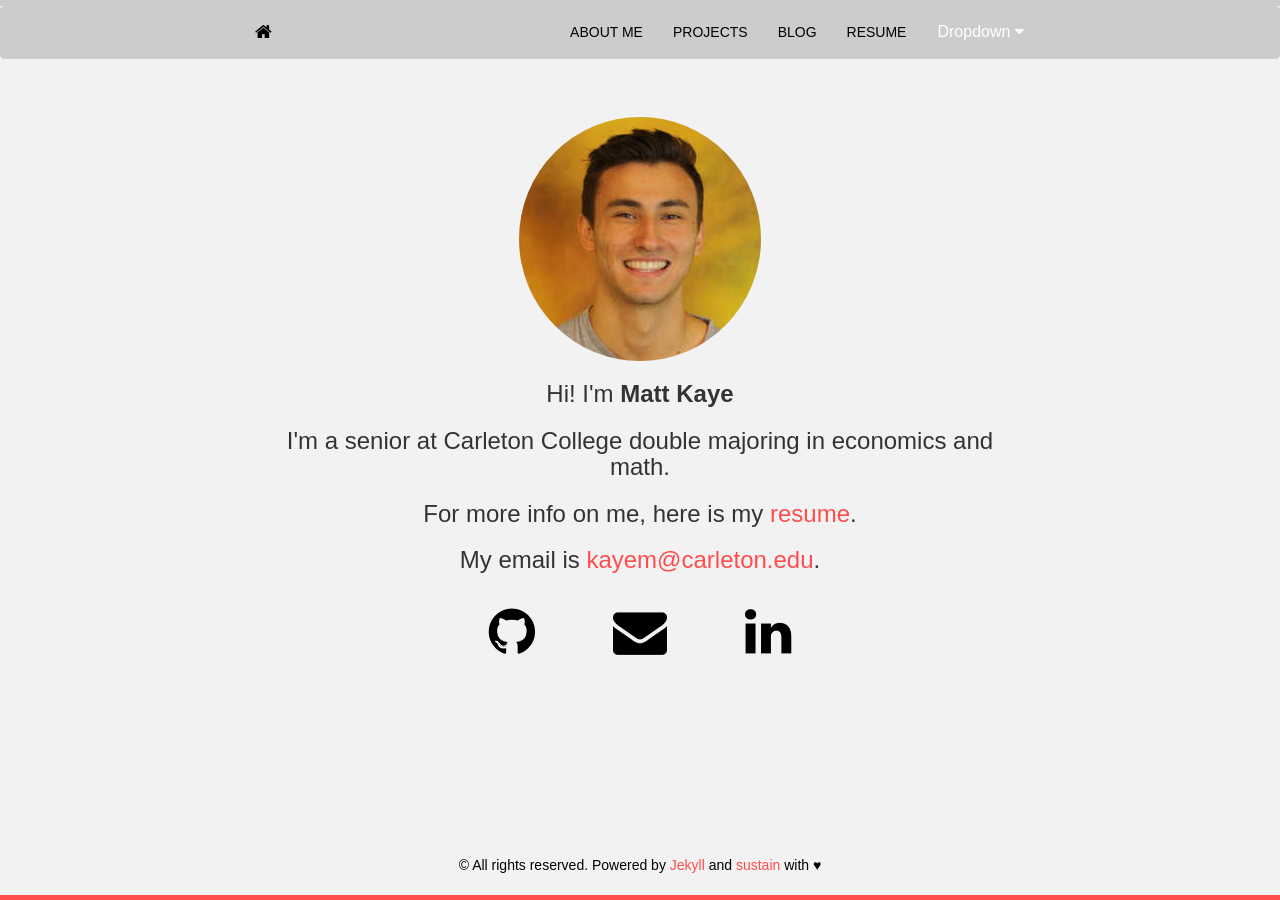
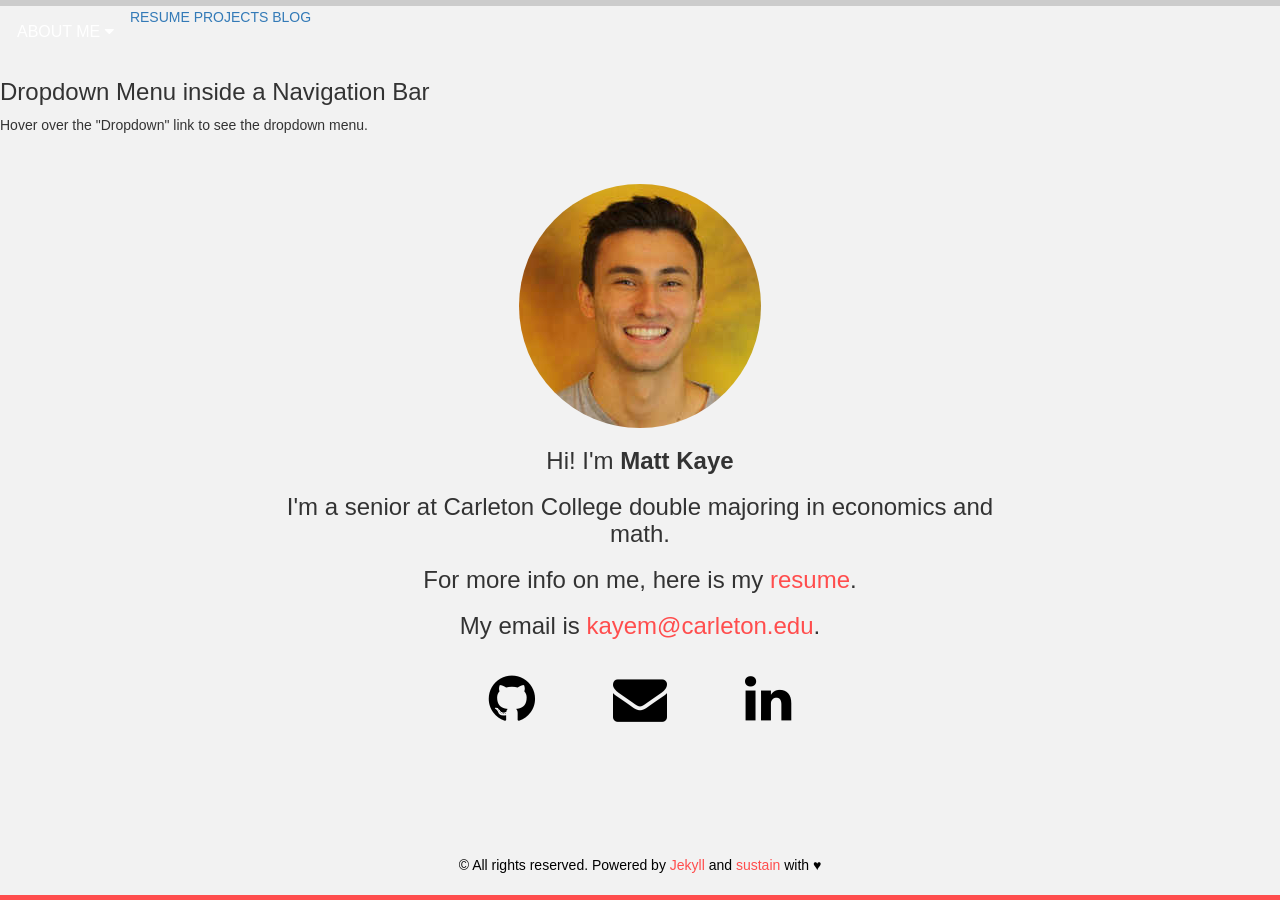
Before and after one commit to mrkaye97/mrkaye97.github.io, a Jekyll site: the page built from index.html, in a window 1280 px wide. Built offline with Jekyll 4.4.1, drawn with Linux system fonts in a browser that asks for light colours; nearby versions of some CDN libraries; the list of posts is cut into pages by our own code.

Commit message:
Update header.html

```diff
--- a/_includes/header.html
+++ b/_includes/header.html
@@ -1,3 +1,5 @@
+<!DOCTYPE html>
+<html>
 <head>
 <meta name="viewport" content="width=device-width, initial-scale=1">
 <link rel="stylesheet" href="https://cdnjs.cloudflare.com/ajax/libs/font-awesome/4.7.0/css/font-awesome.min.css">
@@ -54,20 +56,14 @@ body {
 </style>
 </head>
 
-<nav class="navbar navbar-default">
-  <div class="container">
-    <div class="navbar-header">
-      <a class="navbar-brand" href="{{ site.url }}"><i class="fa fa-home"></i></a>
-    </div>
-    <div id="navbar">
-      <ul class="nav navbar-nav navbar-right">
-        <li><a href="{{ site.baseurl }}about.html">ABOUT ME</a></li>
-        <li><a href="{{ site.baseurl }}projects.html">PROJECTS</a></li>
-        <li><a href="{{ site.baseurl }}blog.html">BLOG</a></li>
-        <li><a href="Matthew_Kaye_Resume.pdf">RESUME</a></li>
-        <li>
+<body>
+
+<div class="navbar">
+  <a href="Matthew_Kaye_Resume.pdf">RESUME</a>
+  <a href="{{ site.baseurl }}projects.html">PROJECTS</a>
+  <a href="{{ site.baseurl }}blog.html">BLOG</a>
   <div class="dropdown">
-            <button class="dropbtn">Dropdown
+    <button class="dropbtn">ABOUT ME
       <i class="fa fa-caret-down"></i>
     </button>
     <div class="dropdown-content">
@@ -76,8 +72,10 @@ body {
       <a href="#">Link 3</a>
     </div>
   </div>
-        </li>
-      </ul>
 </div>
-  </div>
-</nav>
+
+<h3>Dropdown Menu inside a Navigation Bar</h3>
+<p>Hover over the "Dropdown" link to see the dropdown menu.</p>
+
+</body>
+</html>
```
Lines whose indentation alone changed are shown as unchanged.
